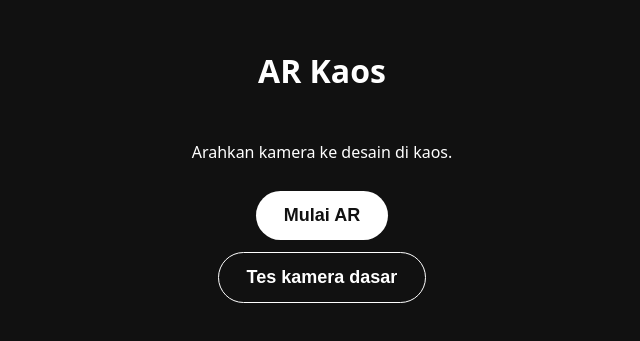
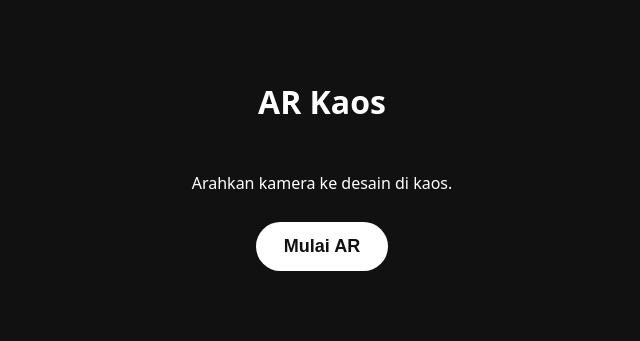
Before and after one commit to Shofi45/kaos-ar, a React (Vite) app: page / in a window 1280 px wide. Shown: the part 235-576 px from the top of the page, without its empty margins (318-958 px from the left). Built offline with nearby package versions, Linux system fonts and the light colour scheme.

Commit message:
sembunyikan menu debug

```diff
--- a/src/ARShirt.jsx
+++ b/src/ARShirt.jsx
@@ -5,6 +5,7 @@ import { MindARThree } from "mind-ar/dist/mindar-image-three.prod.js";
 const BASE = import.meta.env.BASE_URL;
 const TARGET_SRC = BASE + "targets.mind";
 const VIDEO_SRC = BASE + "anim.mp4";
+const DEBUG = new URLSearchParams(window.location.search).has("debug");
 
 export default function ARShirt({ onBack }) {
   const boxRef = useRef(null);
@@ -98,7 +99,7 @@ export default function ARShirt({ onBack }) {
       {!error && !found && (
         <div className="ar-hint">
           Arahkan ke gambar di kaos
-          <div className="ar-debug">{debug}</div>
+           {DEBUG && <div className="ar-debug">{debug}</div>}
         </div>
       )}
     </div>
--- a/src/App.jsx
+++ b/src/App.jsx
@@ -1,6 +1,8 @@
 import { useState } from "react";
 import ARShirt from "./ARShirt";
 import CameraTest from "./CameraTest";
+
+const DEBUG = new URLSearchParams(window.location.search).has("debug");
 
 export default function App() {
   const [mode, setMode] = useState("menu");
@@ -13,9 +15,11 @@ export default function App() {
       <h1>AR Kaos</h1>
       <p>Arahkan kamera ke desain di kaos.</p>
       <button onClick={() => setMode("ar")}>Mulai AR</button>
-      <button className="ghost" onClick={() => setMode("test")}>
-        Tes kamera dasar
-      </button>
+      {DEBUG && (
+        <button className="ghost" onClick={() => setMode("test")}>
+          Tes kamera dasar
+        </button>
+      )}
     </div>
   );
 }
```
